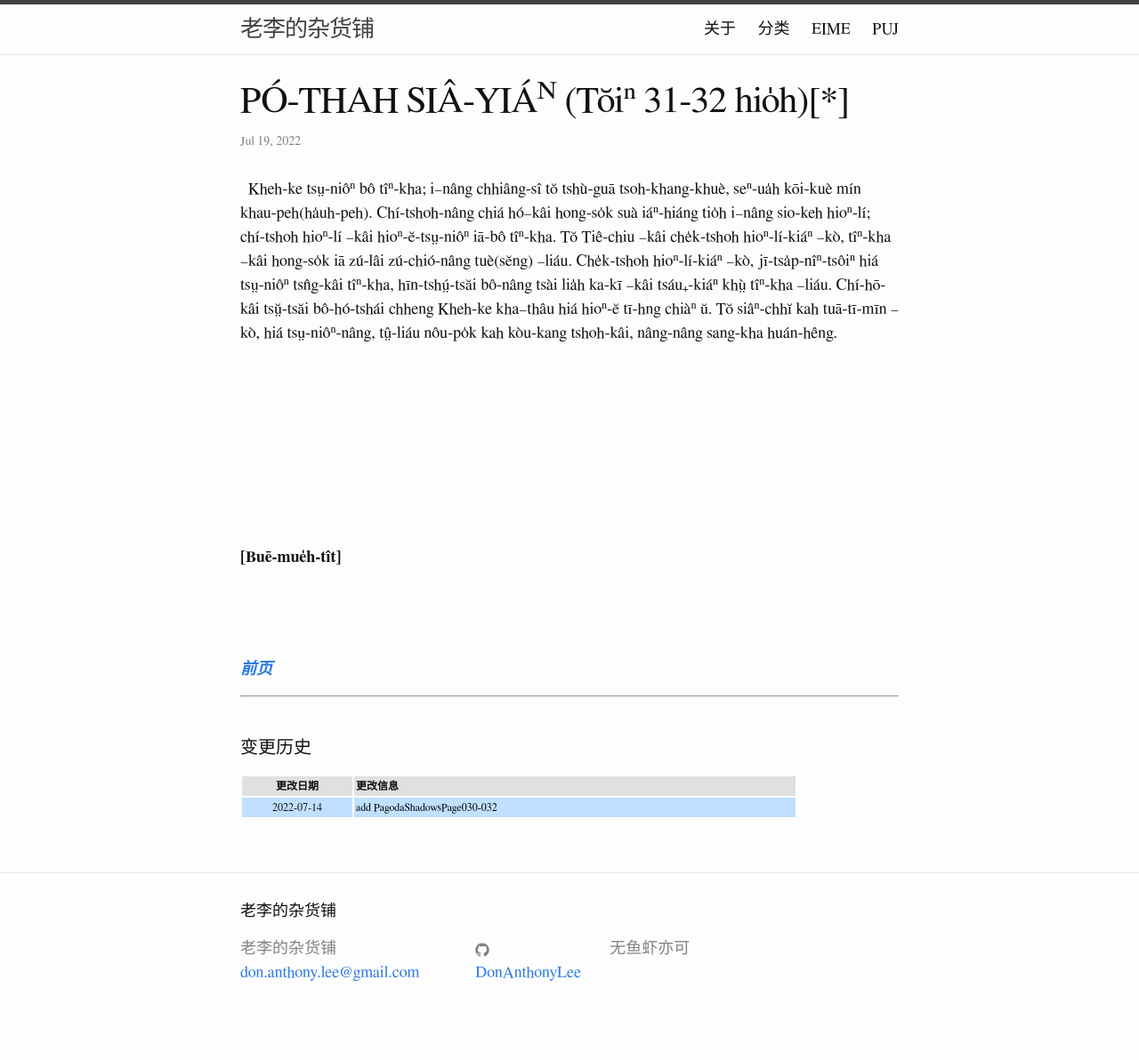
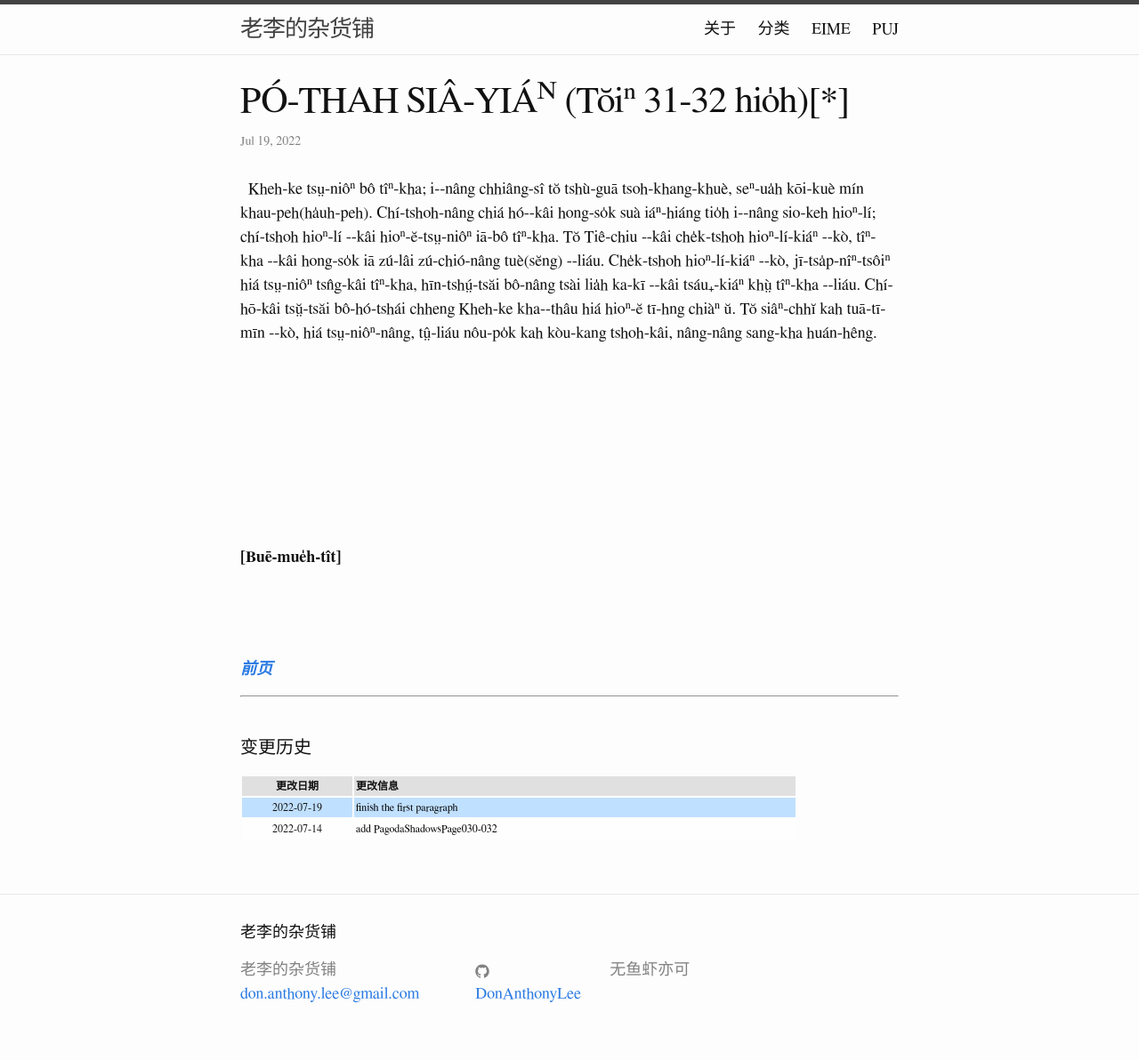
Before and after one commit to DonAnthonyLee/DonAnthonyLee.github.io, a Jekyll site: the page built from docs/puj/PagodaShadowsPage031-032.md, in a window 1280 px wide. Shown: the whole page at 89% size. Built offline with Jekyll 4.4.1, drawn with Linux system fonts in a browser that asks for light colours; some web fonts are replaced; before the commit the page ends 1168 px from its top, so only the background shows below that; some of the changed lines change nothing that is shown.

Commit message:
update changelog of PagodaShadowsPage031-032.md (IGNORE_CHANGELOG)

```diff
--- a/docs/puj/PagodaShadowsPage031-032.md
+++ b/docs/puj/PagodaShadowsPage031-032.md
@@ -9,17 +9,17 @@
 {% include changlog-table-style.html %}
 
 <!-- The Hakka women do not bind their feet; they lead a vigorous physical life, working chiefly in the open air. -->
-&nbsp;&nbsp;Kheh-ke tsṳ-niôⁿ bô tîⁿ-kha; i--nâng chhiâng-sî tŏ tshù-guā tsoh-khang-khuè, seⁿ-ua̍h kōi-kuè mín khau-peh(ha̍uh-peh).
+&nbsp;&nbsp;Kheh-ke tsṳ-niôⁿ bô tîⁿ-kha; i&#x002D;&#x002D;nâng chhiâng-sî tŏ tshù-guā tsoh-khang-khuè, seⁿ-ua̍h kōi-kuè mín khau-peh(ha̍uh-peh).
 <!-- The better custom of these people influences those living on their borders, and the country women in their vicinity do not bind their feet. -->
-Chí-tshoh-nâng chiá hó--kâi hong-so̍k suà iáⁿ-hiáng tio̍h i--nâng sio-keh hioⁿ-lí; chí-tshoh hioⁿ-lí --kâi hioⁿ-ĕ-tsṳ-niôⁿ iā-bô tîⁿ-kha.
+Chí-tshoh-nâng chiá hó&#x002D;&#x002D;kâi hong-so̍k suà iáⁿ-hiáng tio̍h i&#x002D;&#x002D;nâng sio-keh hioⁿ-lí; chí-tshoh hioⁿ-lí &#x002D;&#x002D;kâi hioⁿ-ĕ-tsṳ-niôⁿ iā-bô tîⁿ-kha.
 <!-- On their side of Tie Chiu, among those who live in hamlets and small villages, the custom is slowly dying out. -->
-Tŏ Tiê-chiu --kâi che̍k-tshoh hioⁿ-lí-kiáⁿ --kò, tîⁿ-kha --kâi hong-so̍k iā zú-lâi zú-chió-nâng tuè(sĕng) --liáu.
+Tŏ Tiê-chiu &#x002D;&#x002D;kâi che̍k-tshoh hioⁿ-lí-kiáⁿ &#x002D;&#x002D;kò, tîⁿ-kha &#x002D;&#x002D;kâi hong-so̍k iā zú-lâi zú-chió-nâng tuè(sĕng) &#x002D;&#x002D;liáu.
 <!-- In one cluster of hamlets where twenty years ago every girl's feet were bound, no one now binds a daughter's feet. -->
-Che̍k-tshoh hioⁿ-lí-kiáⁿ --kò, jī-tsa̍p-nîⁿ-tsôiⁿ hiá tsṳ-niôⁿ tsn̂g-kâi tîⁿ-kha, hīn-tshṳ́-tsăi bô-nâng tsài lia̍h ka-kī --kâi tsáu₊-kiáⁿ khṳ̀ tîⁿ-kha --liáu.
+Che̍k-tshoh hioⁿ-lí-kiáⁿ &#x002D;&#x002D;kò, jī-tsa̍p-nîⁿ-tsôiⁿ hiá tsṳ-niôⁿ tsn̂g-kâi tîⁿ-kha, hīn-tshṳ́-tsăi bô-nâng tsài lia̍h ka-kī &#x002D;&#x002D;kâi tsáu₊-kiáⁿ khṳ̀ tîⁿ-kha &#x002D;&#x002D;liáu.
 <!-- This laxity is unfortunately confined to the country villages in the neighbourhood of the Hakkas. -->
-Chí-hō-kâi tsṳ̆-tsăi bô-hó-tshái chheng Kheh-ke kha--thâu hiá hioⁿ-ĕ tī-hng chiàⁿ ŭ.
+Chí-hō-kâi tsṳ̆-tsăi bô-hó-tshái chheng Kheh-ke kha&#x002D;&#x002D;thâu hiá hioⁿ-ĕ tī-hng chiàⁿ ŭ.
 <!-- In the cities and large towns, all women, except slaves and bond-servants, have deformed feet. -->
-Tŏ siâⁿ-chhĭ kah tuā-tī-mīn --kò, hiá tsṳ-niôⁿ-nâng, tṳ̂-liáu nôu-po̍k kah kòu-kang tshoh-kâi, nâng-nâng sang-kha huán-hêng.
+Tŏ siâⁿ-chhĭ kah tuā-tī-mīn &#x002D;&#x002D;kò, hiá tsṳ-niôⁿ-nâng, tṳ̂-liáu nôu-po̍k kah kòu-kang tshoh-kâi, nâng-nâng sang-kha huán-hêng.
 
 <!-- Foot-binding is not so much a matter of class as of locality. -->
 &nbsp;&nbsp;
@@ -70,4 +70,5 @@
 
 | 更改日期 | 更改信息 |
 | --- | --- |
+| 2022-07-19 | <a href="https://github.com/DonAnthonyLee/DonAnthonyLee.github.io/commit/afead2917d89a0bf618b4292211a2645a565eda9" target="_blank">finish the first paragraph</a> |
 | 2022-07-14 | <a href="https://github.com/DonAnthonyLee/DonAnthonyLee.github.io/commit/6d02da4c3c0f148a7f157af3ea372779f07970ef" target="_blank">add PagodaShadowsPage030-032</a> |
```
